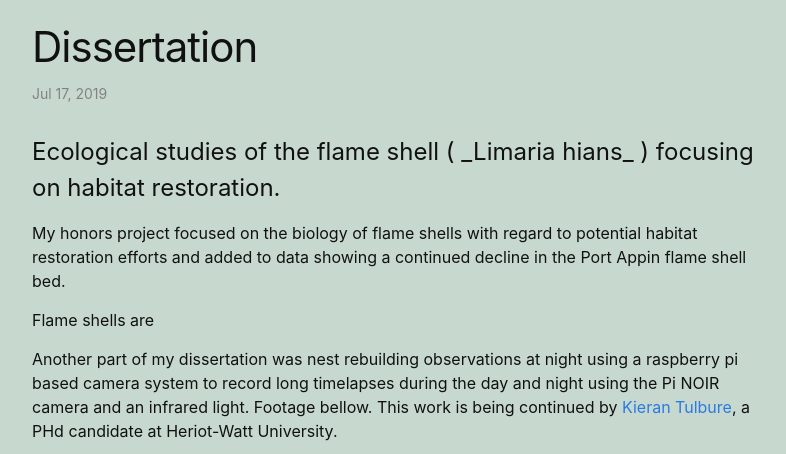
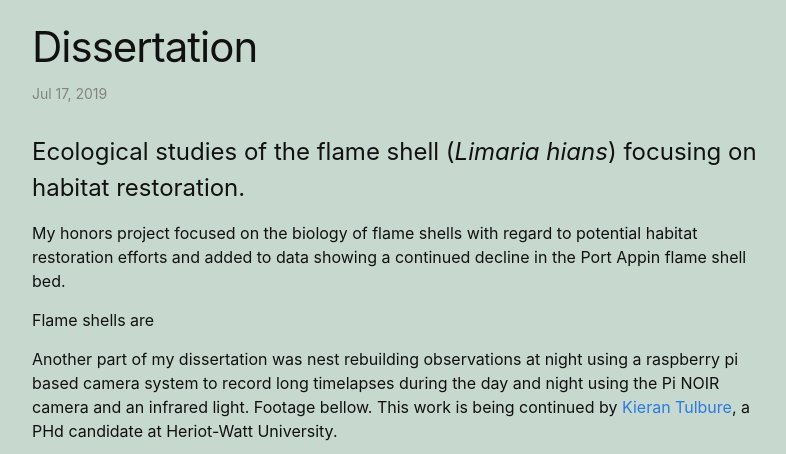
Before and after one commit to AlexRJ-Marine/arj-marine, a Jekyll site: the page built from _posts/2019-07-17-Dissertation.markdown, in a window 1280 px wide and 900 px high, cut to the strip 166-620 px from the top of the window. Shown: the whole strip, without its empty margins (238-1024 px from the left). Built offline with Jekyll 4.4.1, drawn with Linux system fonts in a browser that asks for light colours.

Commit message:
fixed italics

```diff
--- a/_posts/2019-07-17-Dissertation.markdown
+++ b/_posts/2019-07-17-Dissertation.markdown
@@ -6,7 +6,7 @@ date:   2019-07-17 15:31:53 +0100
 categories: jekyll update
 ---
 
-<h1>Ecological studies of the flame shell ( _Limaria hians_ ) focusing on habitat restoration.</h1>
+<h1>Ecological studies of the flame shell (<i>Limaria hians</i>) focusing on habitat restoration.</h1>
 
 My honors project focused on the biology of flame shells with regard to potential habitat restoration efforts and added to data showing a continued decline in the Port Appin flame shell bed.
 
```
